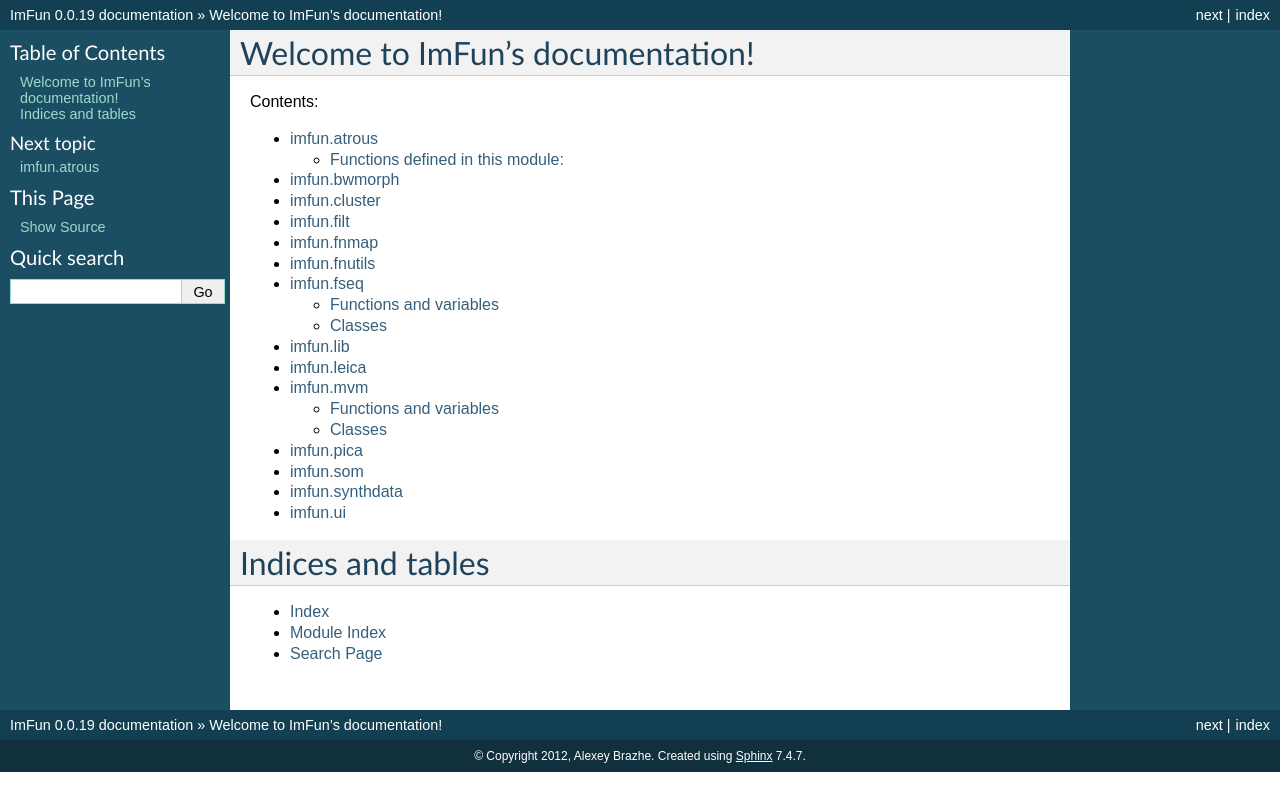
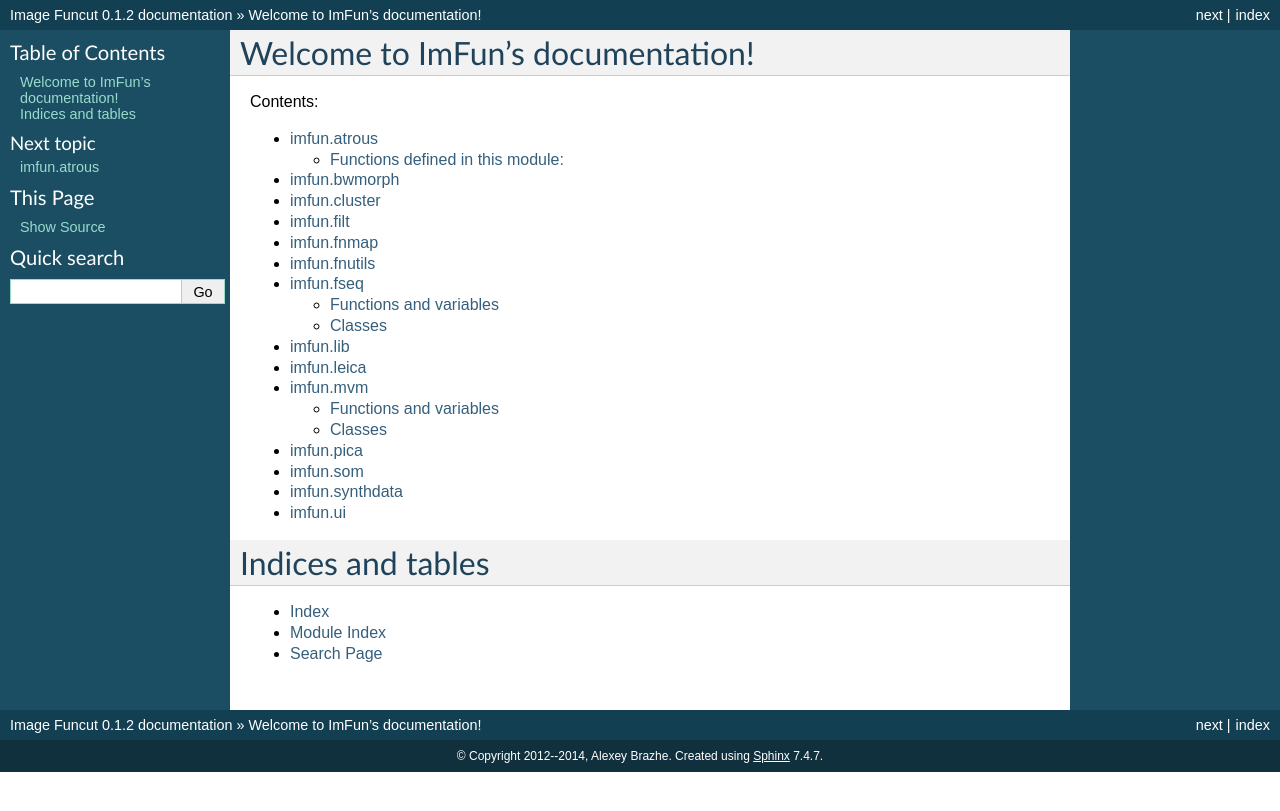
Before and after one commit to abrazhe/image-funcut, a Sphinx documentation site: the page built from doc/index.rst, in a window 1280 px wide. Shown: the top 811 px of the page. Built offline with Sphinx 7.4.7, drawn with Linux system fonts in a browser that asks for light colours; formulas are drawn with MathJax 3.

Commit message:
maint: reading package version with docutils in doc/conf.py

```diff
--- a/doc/conf.py
+++ b/doc/conf.py
@@ -12,6 +12,20 @@
 # serve to show the default.
 
 import sys, os
+
+from pkg_resources import get_distribution, DistributionNotFound
+
+
+__project__ = 'image-funcut'
+__version__ = None  # required for initial installation
+
+try:
+    __version__ = get_distribution(__project__).version
+except DistributionNotFound:
+    VERSION = __project__ + '-' + '(local)'
+else:
+    VERSION = __version__
+
 
 # If extensions (or modules to document with autodoc) are in another directory,
 # add these directories to sys.path here. If the directory is relative to the
@@ -40,17 +54,17 @@ source_suffix = '.rst'
 master_doc = 'index'
 
 # General information about the project.
-project = u'ImFun'
-copyright = u'2012, Alexey Brazhe'
+project = u'Image Funcut'
+copyright = u'2012--2014, Alexey Brazhe'
 
 # The version info for the project you're documenting, acts as replacement for
 # |version| and |release|, also used in various other places throughout the
 # built documents.
 #
 # The short X.Y version.
-version = '0.0.19'
+version = '0.1'
 # The full version, including alpha/beta/rc tags.
-release = '0.0.19'
+release = __version__
 
 # The language for content autogenerated by Sphinx. Refer to documentation
 # for a list of supported languages.
```
